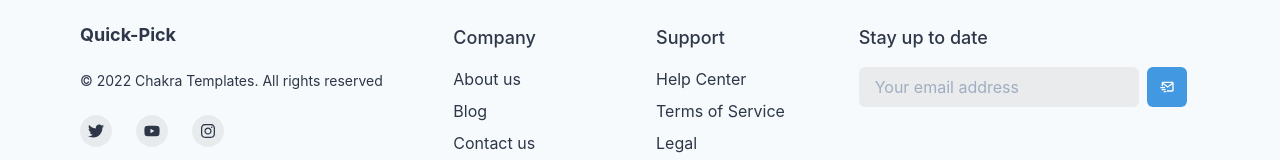
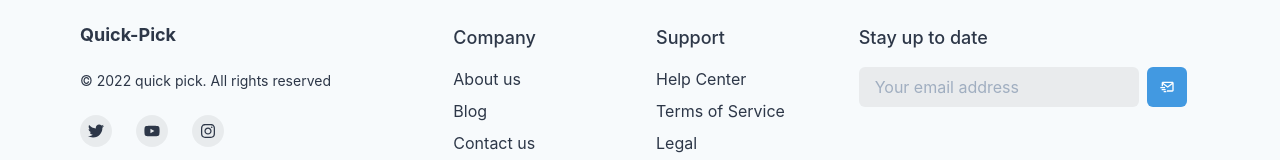
Before and after one commit to deepaghera001/Quick-Pick2, a React (Create React App) app in the folder frontend/: page /cart in a window 1280 px wide. Shown: the part 500-660 px from the top of the page. Built offline with nearby package versions, Linux system fonts and the light colour scheme; no server answers.

Commit message:
navbar changed

```diff
--- a/frontend/src/Components/partials/Footer.jsx
+++ b/frontend/src/Components/partials/Footer.jsx
@@ -84,7 +84,7 @@ export default function LargeWithNewsletter() {
                             {/* <Logo color={useColorModeValue('gray.700', 'white')} /> */}
                         </Box>
                         <Text fontSize={'sm'}>
-                            © 2022 Chakra Templates. All rights reserved
+                            © 2022 quick pick. All rights reserved
                         </Text>
                         <Stack direction={'row'} spacing={6}>
                             <SocialButton label={'Twitter'} to={'#'}>
--- a/frontend/src/Components/partials/Navbar.jsx
+++ b/frontend/src/Components/partials/Navbar.jsx
@@ -47,7 +47,7 @@ export default function Navbar() {
 		<>
 			<Box bg={useColorModeValue('gray.100', 'gray.900')} px={4}>
 				<Flex h={16} alignItems={'center'} justifyContent={'space-between'}>
-					<Box>Quick-Pick</Box>
+					<Link to='/'><Box>Quick-Pick</Box></Link>
 
 
 					<Flex alignItems={'center'}>
```
Also changed, not shown: 1 other file (tests, documents, lock files or other folders).
